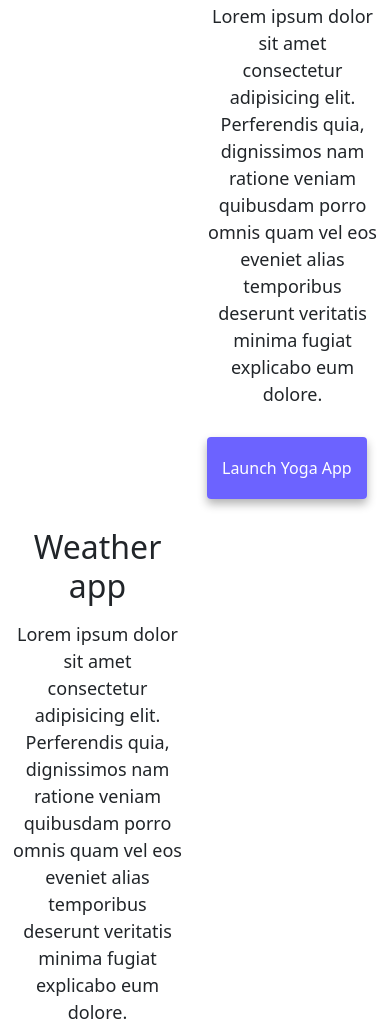
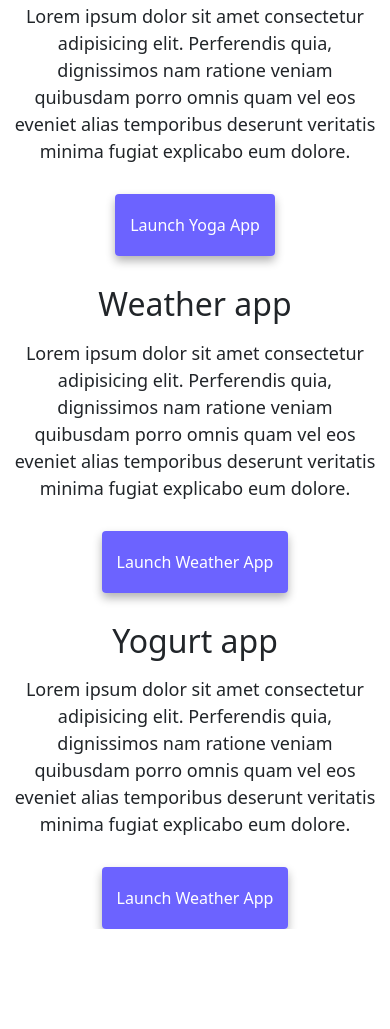
Before and after one commit to FIOdawa/my-portfolio, a plain HTML site: page index.html in a window 390 px wide. Shown: the part 513-1542 px from the top of the page. After the commit the page ends 1442 px from the top, so only its background shows below. Drawn offline with nearby package versions, Linux system fonts and the light colour scheme.

Commit message:
Text is now centred for mobile devices

```diff
--- a/index.html
+++ b/index.html
@@ -67,13 +67,13 @@
     </div>
     <div class="container">
       <div class="row">
-        <div class="col-6">
+        <div class="col-md-6">
           <img
             src="images/yoga.png"
             class="img-fluid rounded shadow d-none d-sm-block"
           />
         </div>
-        <div class="col-6">
+        <div class="col-md-6">
           <h2 class="mb-3">Yoga app</h2>
           <p>
             Lorem ipsum dolor sit amet consectetur adipisicing elit. Perferendis
@@ -81,13 +81,13 @@
             eos eveniet alias temporibus deserunt veritatis minima fugiat
             explicabo eum dolore.
           </p>
-          <div class="mt-5">
+          <div class="mt-5 text-center text-md-start">
             <a href="#" class="primary-link project-link">Launch Yoga App</a>
           </div>
         </div>
       </div>
       <div class="row mt-5">
-        <div class="col-6">
+        <div class="col-md-6">
           <h2 class="mb-3">Weather app</h2>
           <p>
             Lorem ipsum dolor sit amet consectetur adipisicing elit. Perferendis
@@ -95,11 +95,11 @@
             eos eveniet alias temporibus deserunt veritatis minima fugiat
             explicabo eum dolore.
           </p>
-          <div class="mt-5">
+          <div class="mt-5 text-center text-md-start">
             <a href="#" class="primary-link project-link">Launch Weather App</a>
           </div>
         </div>
-        <div class="col-6">
+        <div class="col-md-6">
           <img
             src="images/weather.png"
             class="img-fluid rounded shadow d-none d-sm-block"
@@ -107,13 +107,13 @@
         </div>
       </div>
       <div class="row mt-5">
-        <div class="col-6">
+        <div class="col-md-6">
           <img
             src="images/yogurt.png"
             class="img-fluid rounded shadow d-none d-sm-block"
           />
         </div>
-        <div class="col-6">
+        <div class="col-md-6">
           <h2 class="mb-3">Yogurt app</h2>
           <p>
             Lorem ipsum dolor sit amet consectetur adipisicing elit. Perferendis
@@ -121,7 +121,7 @@
             eos eveniet alias temporibus deserunt veritatis minima fugiat
             explicabo eum dolore.
           </p>
-          <div class="mt-5">
+          <div class="mt-5 text-center text-md-start">
             <a href="#" class="primary-link project-link">Launch Weather App</a>
           </div>
         </div>
```
